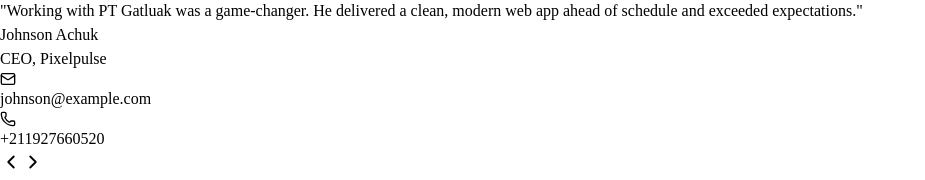
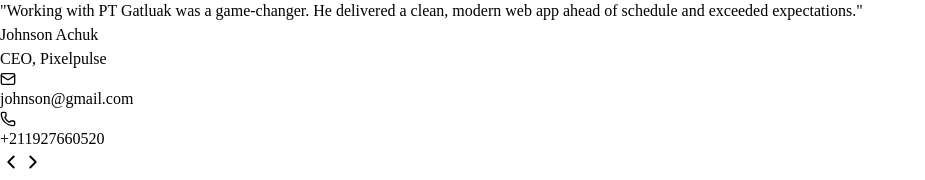
Before and after one commit to Tutgatluak-bol/Tut-portfolio, a React (Vite) app: page / in a window 1280 px wide. Shown: the part 10730-10910 px from the top of the page, without its empty margins (0-925 px from the left). Built offline with nearby package versions, Linux system fonts and the light colour scheme.

Commit message:
feat(portfolio): add email support to testimonials section

```diff
--- a/src/components/Testimonials.jsx
+++ b/src/components/Testimonials.jsx
@@ -20,7 +20,7 @@ const testimonials = [
     name: "Johnson Achuk",
     role: "CEO, Pixelpulse",
     rating: 5,
-    email: "johnson@example.com",
+    email: "johnson@gmail.com",
     phone: "+211927660520",
     message:
       "Working with PT Gatluak was a game-changer. He delivered a clean, modern web app ahead of schedule and exceeded expectations.",
@@ -31,7 +31,7 @@ const testimonials = [
     name: "Biar Thon",
     role: "Co-founder, Pixelpulse",
     rating: 4,
-    email: "biar@example.com",
+    email: "biar@gmail.com",
     phone: "+211921217005",
     message:
       "His attention to detail and ability to translate ideas into a functional interface is unmatched.",
@@ -42,7 +42,7 @@ const testimonials = [
     name: "Ogoo Tom",
     role: "ICT Teacher, Darling Wisdom Academy Secondary School",
     rating: 5,
-    email: "ogootom@example.com",
+    email: "ogootom320@gmail.com",
     phone: "+211925688669",
     message:
       "I have witnessed his dedication and growth over time. His ability to build a professional portfolio shows strong technical skill.",
```
